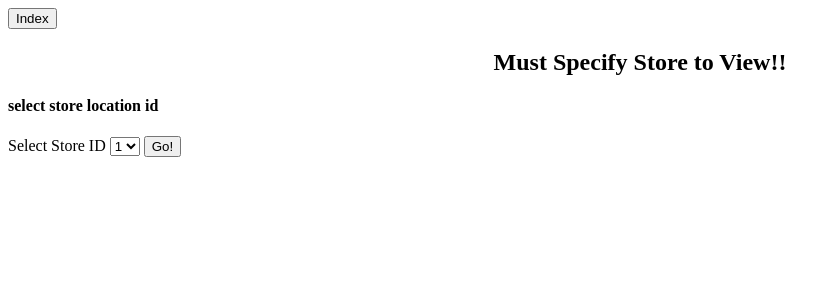
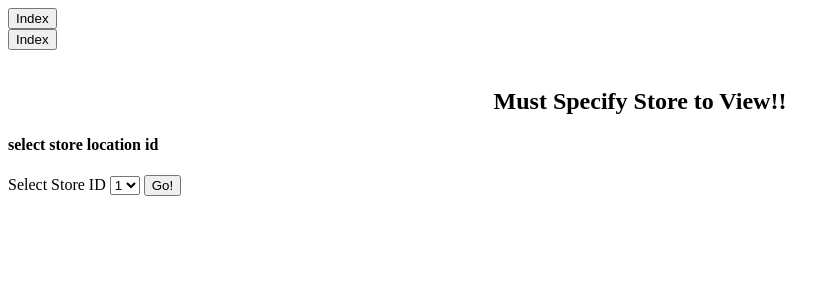
Before and after one commit to gabejchambers/508-Final-Project, a PHP site: page /SpecifyStore.php in a window 1280 px wide. Shown: the top 300 px of the page, without its empty margins (0-839 px from the left). Run offline with PHP 8.4, Linux system fonts and the light colour scheme; tables that the repository leaves empty hold one stand-in row (values such as "Sample post"); data that the repository does not hold is empty.

Commit message:
add logged in customer acccessibility for specifyStore.php

```diff
--- a/SpecifyStore.php
+++ b/SpecifyStore.php
@@ -13,6 +13,23 @@ session_start();
 $book_b = $_POST['book_val'];
 
 ?>
+
+    <?php if(isset($_SESSION['c_loggedin'])){
+        ?>
+        <form method="POST" action="Logout.php">
+            <input type="submit" value="Logout">
+        </form>
+        <br>
+        <form method="POST" action="CustomerHome.php">
+            <input type="submit" value="Home">
+        </form>
+        <br>
+    <?php } else { ?>
+        <form method="POST" action="index.php">
+            <input type="submit" value="Index">
+        </form>
+        <br>
+    <?php } ?>
 
     <h2 style="text-align:center"><strong>Must Specify Store to View!!</strong></h2>
 
```
